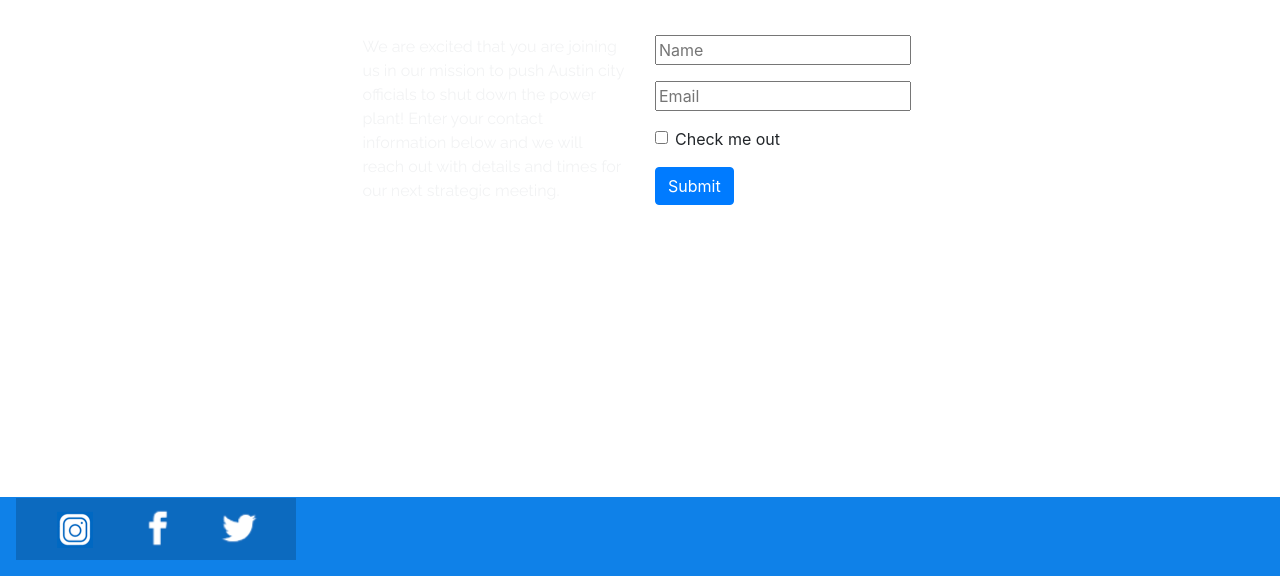
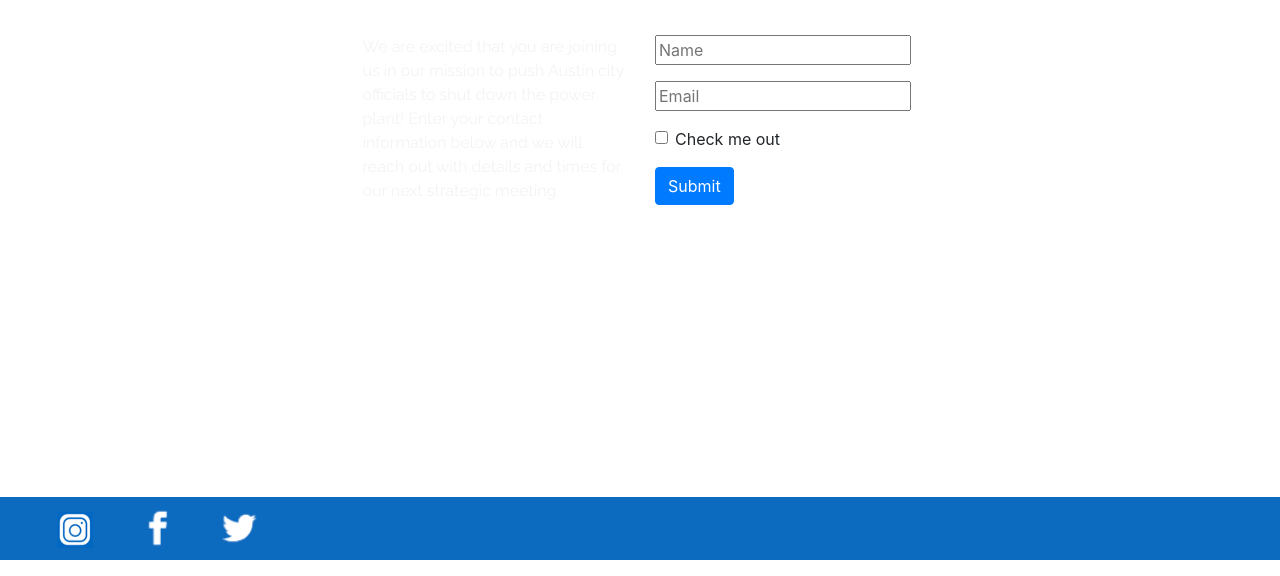
Before and after one commit to MichelleKao/350Austin, a plain HTML site: page index.html in a window 1280 px wide. Shown: the part 243-819 px from the top of the page. Drawn offline with nearby package versions, Linux system fonts and the light colour scheme; a script that the page names is missing; a web font is replaced by a local one.

Commit message:
- updated footer color

```diff
--- a/index.html
+++ b/index.html
@@ -78,7 +78,7 @@
             </div> <!-- .row -->
         </div> <!-- .container -->
         <footer>
-            <nav class="navbar navbar-light">
+            <nav class="navbar" style="background-color: #0C6ABF;">
                 <p>
                     <img src="images/footer-media-icons.png" >
                 </p>
--- a/style.css
+++ b/style.css
@@ -41,15 +41,16 @@ body, html{
     width: 100%;
     height: 60px;
     line-height: 60px;
-    background-color: #0C6ABF;
+
  }
 
- /* footer p {
+ footer p {
      margin: 0;
- } */
+ }
 
  footer .navbar {
-     padding: 0 1rem;
+    padding: 0 1rem;
+    background-color: #0C6ABF;
  }
 /*
  footer{
```
